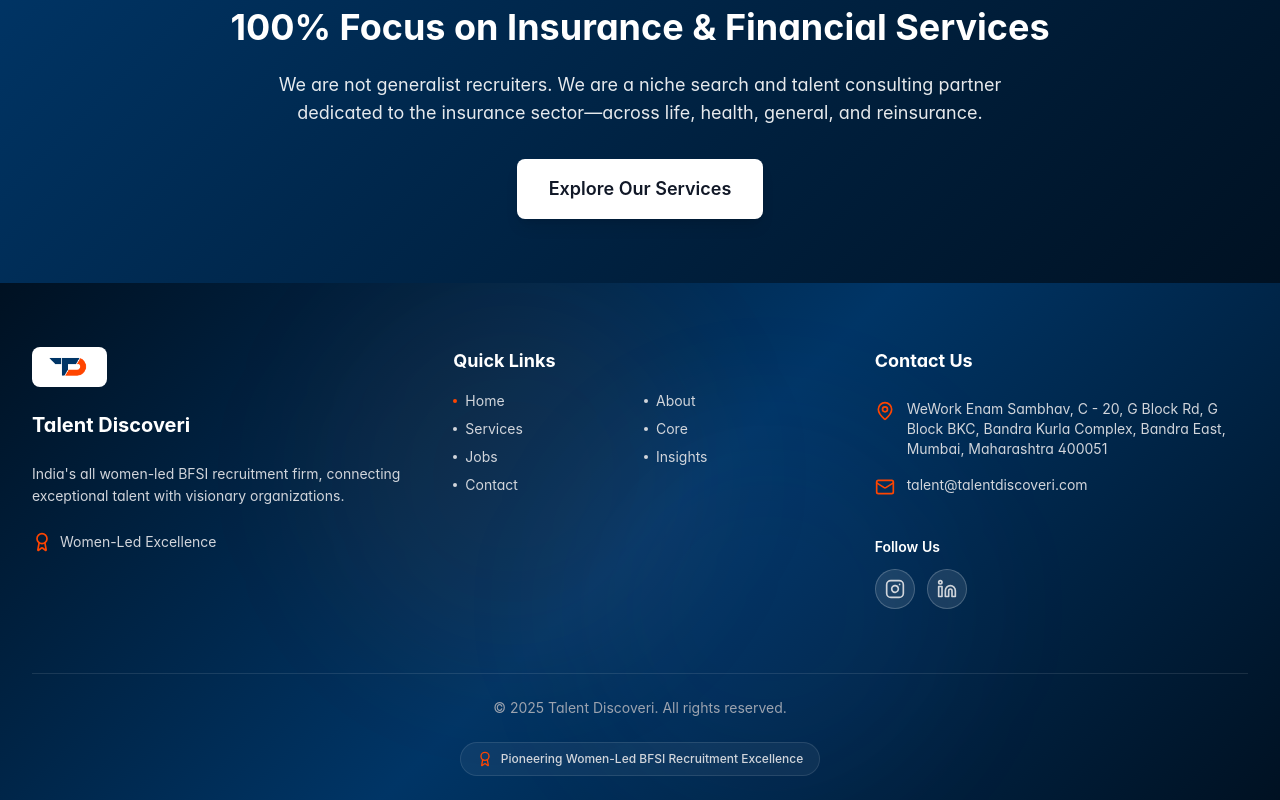
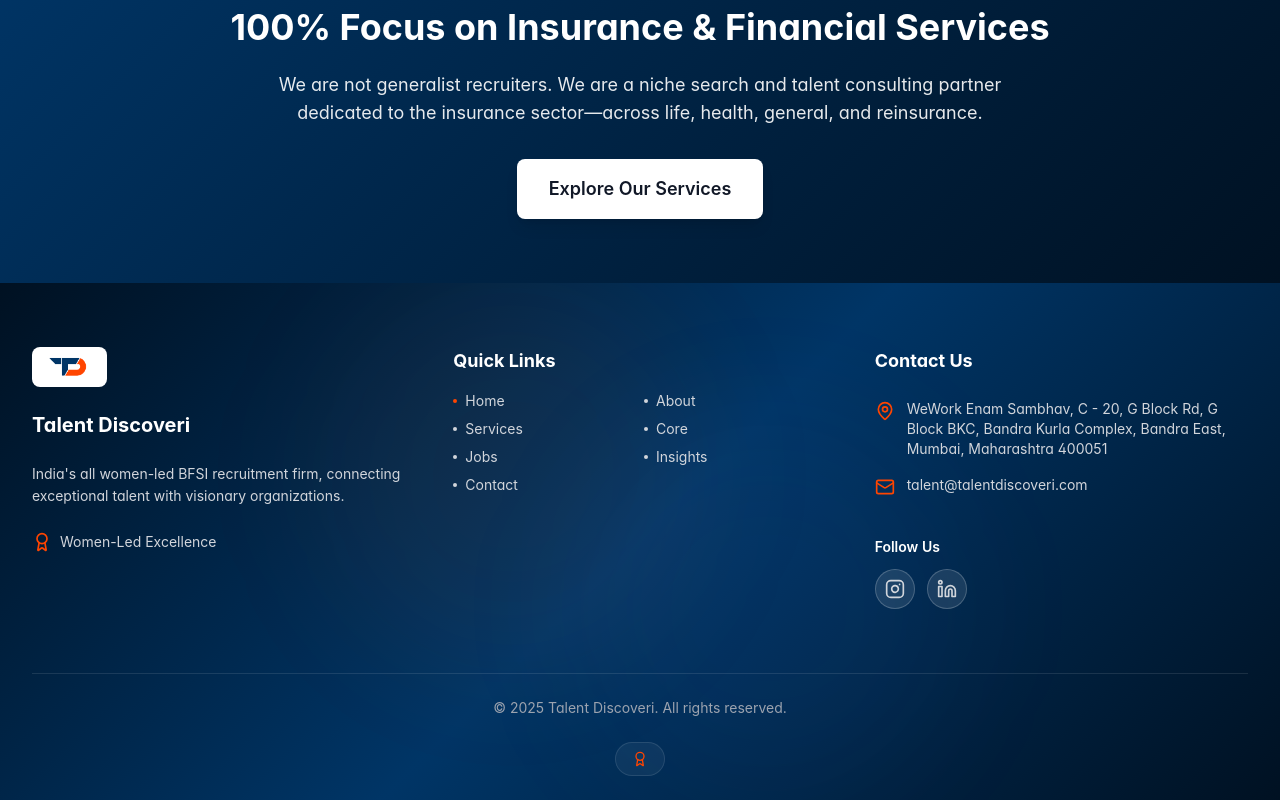
Before and after one commit to talentd702-td/TD-project, a Next.js app: page /home in a window 1280 px wide. Shown: the part 5101-5901 px from the top of the page. Built offline with nearby package versions, Linux system fonts and the light colour scheme; no server answers.

Commit message:
Update LandingPage.jsx

```diff
--- a/src/pages/landing/LandingPage.jsx
+++ b/src/pages/landing/LandingPage.jsx
@@ -229,9 +229,6 @@ export default function LandingPage() {
           <div className="pb-6 flex justify-center">
             <div className="inline-flex items-center gap-2 px-4 py-2 rounded-full bg-white/5 border border-white/10">
               <Award className="w-4 h-4" style={{ color: "#FF4500" }} />
-              <span className="text-gray-300 text-xs font-medium">
-                Pioneering Women-Led BFSI Recruitment Excellence
-              </span>
             </div>
           </div>
         </div>
```
